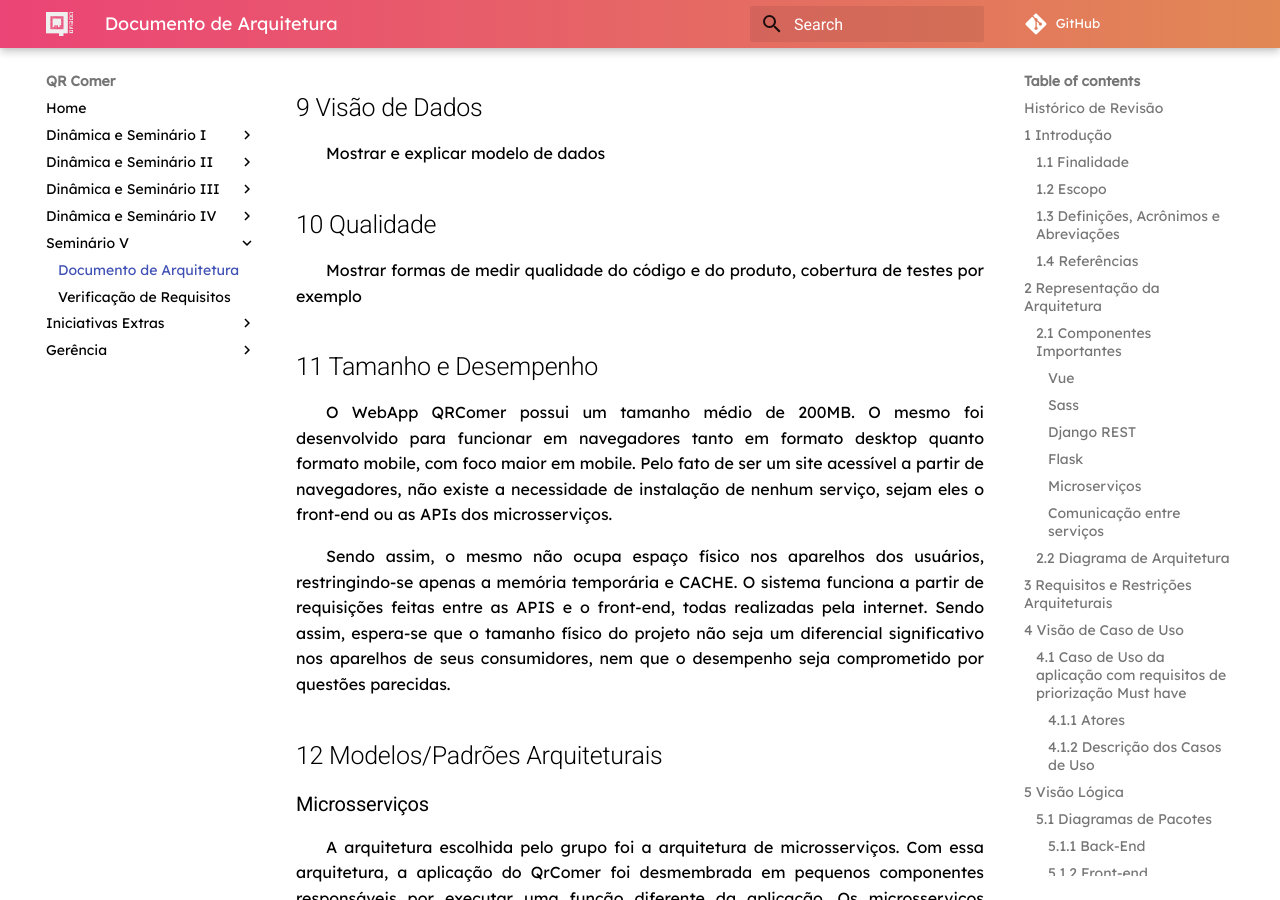
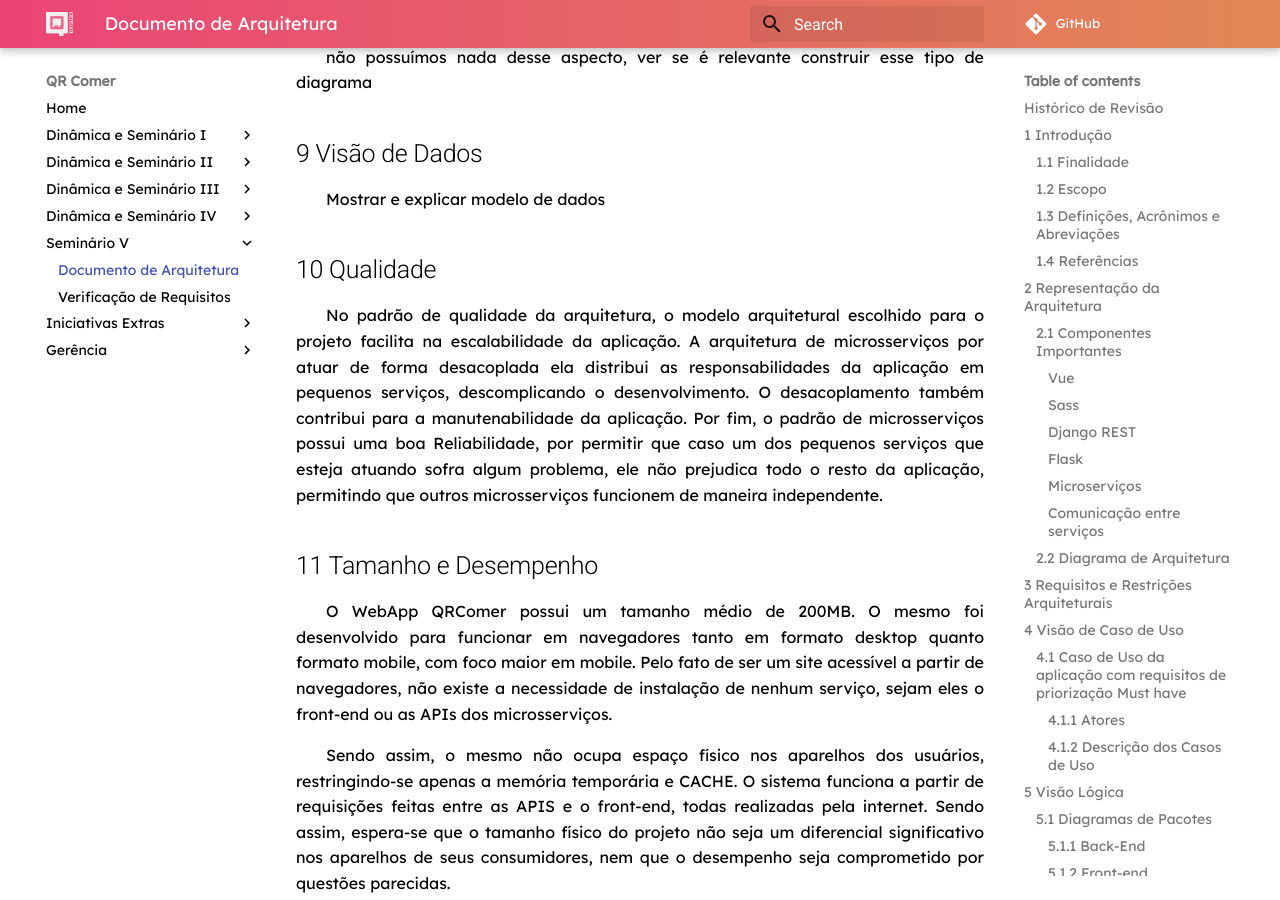
Before and after one commit to fga-desenho-2019-2/Wiki, an MkDocs documentation site: the page built from docs/seminario5/arquitetura.md, in a window 1280 px wide and 900 px high, scrolled down 20670 px. Built offline with MkDocs 1.6.1 and Material for MkDocs 9.7.7, drawn with Linux system fonts in a browser that asks for light colours; some web fonts are replaced; comment, search, counter and statistics services are not loaded; old or Windows-style settings are respelled for this version of MkDocs; some of the changed text lies outside the part shown.

Commit message:
Add Qualidade Topic

```diff
--- a/docs/seminario5/arquitetura.md
+++ b/docs/seminario5/arquitetura.md
@@ -380,7 +381,9 @@ Mostrar e explicar modelo de dados
 
 ## 10 Qualidade
 
-Mostrar formas de medir qualidade do código e do produto, cobertura de testes por exemplo
+No padrão de qualidade da arquitetura, o modelo arquitetural escolhido para o projeto facilita na escalabilidade da aplicação. A arquitetura de microsserviços por atuar de forma desacoplada ela distribui as responsabilidades da aplicação em pequenos serviços, descomplicando o desenvolvimento. O desacoplamento também contribui para a manutenabilidade da aplicação. Por fim, o padrão de microsserviços possui uma boa Reliabilidade, por permitir que caso um dos pequenos serviços que esteja atuando sofra algum problema, ele não prejudica todo o resto da aplicação, permitindo que outros microsserviços funcionem de maneira independente.
+
+<!-- Mostrar formas de medir qualidade do código e do produto, cobertura de testes por exemplo -->
 
 ## 11 Tamanho e Desempenho
 
```
Also changed, not shown: other parts of docs/seminario5/arquitetura.md (+1 -0 lines).
